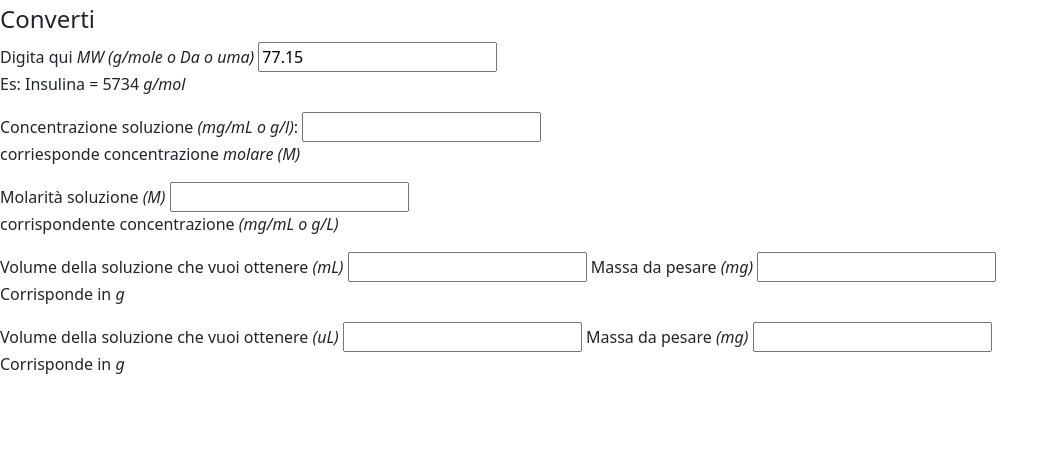
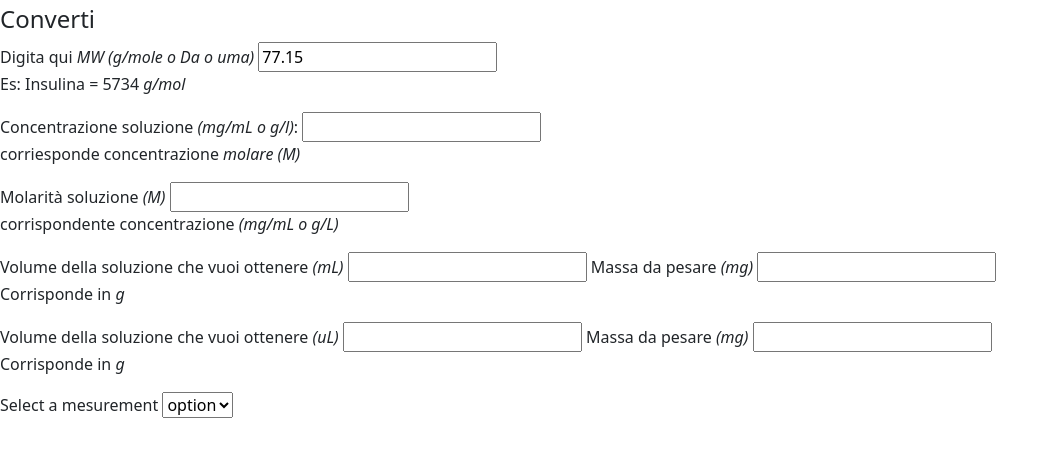
Before and after one commit to halex22/converter, a plain HTML site: page index.html in a window 1280 px wide. Shown: the part 97-554 px from the top of the page, without its empty margins (0-1059 px from the left). Drawn offline with nearby package versions, Linux system fonts and the light colour scheme.

Commit message:
add selection tag

```diff
--- a/index.html
+++ b/index.html
@@ -46,6 +46,14 @@
 
                 </div>
 
+                <div class="selection-test">
+                    <label for="mesurements">Select a mesurement</label>
+                    <select name="mesurements" id="mesurements">
+                        <option value="1">option</option>
+                        <option value="2">option</option>
+                        <option value="3">option</option>
+                    </select>
+                </div>
 
             </div>
         </div>
```
